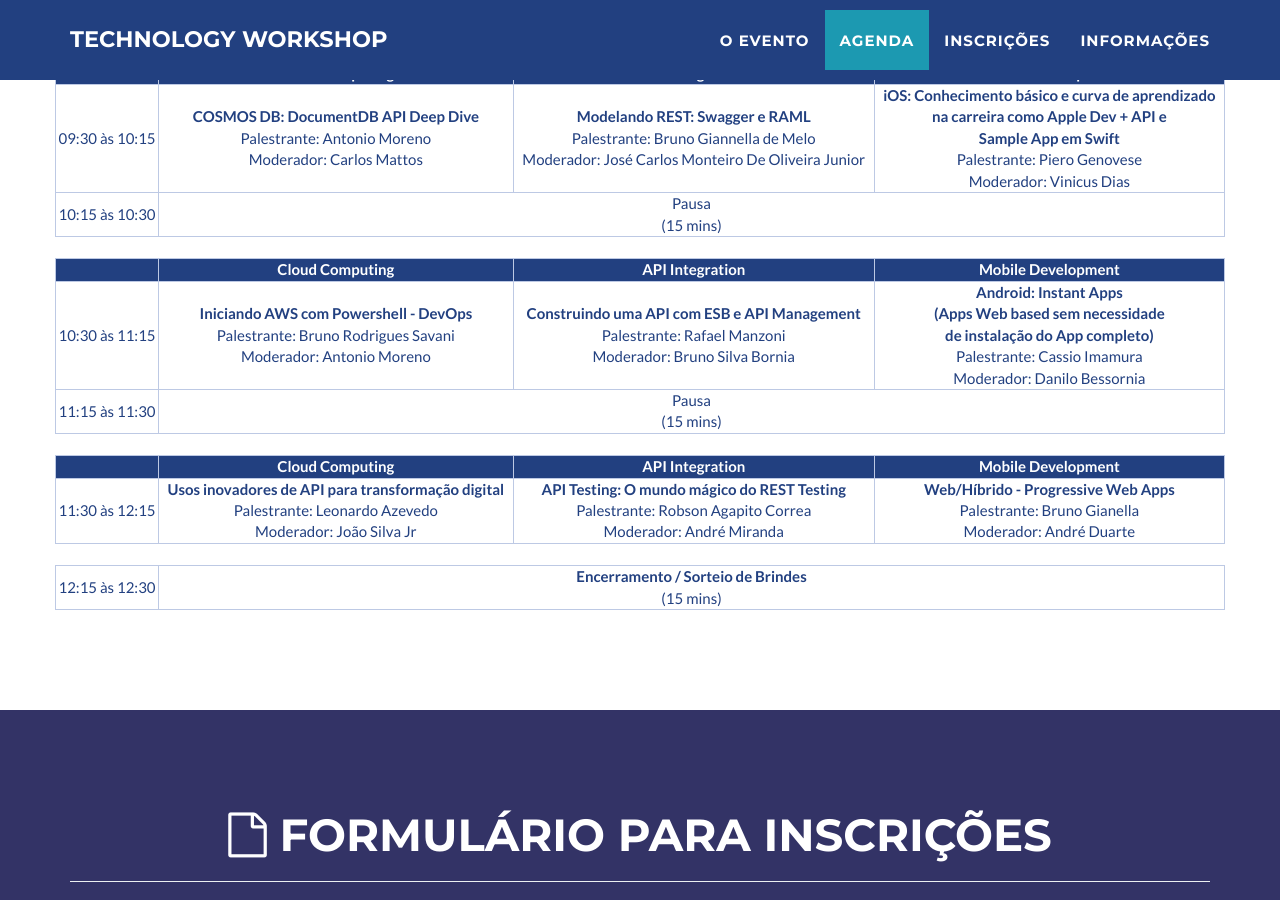
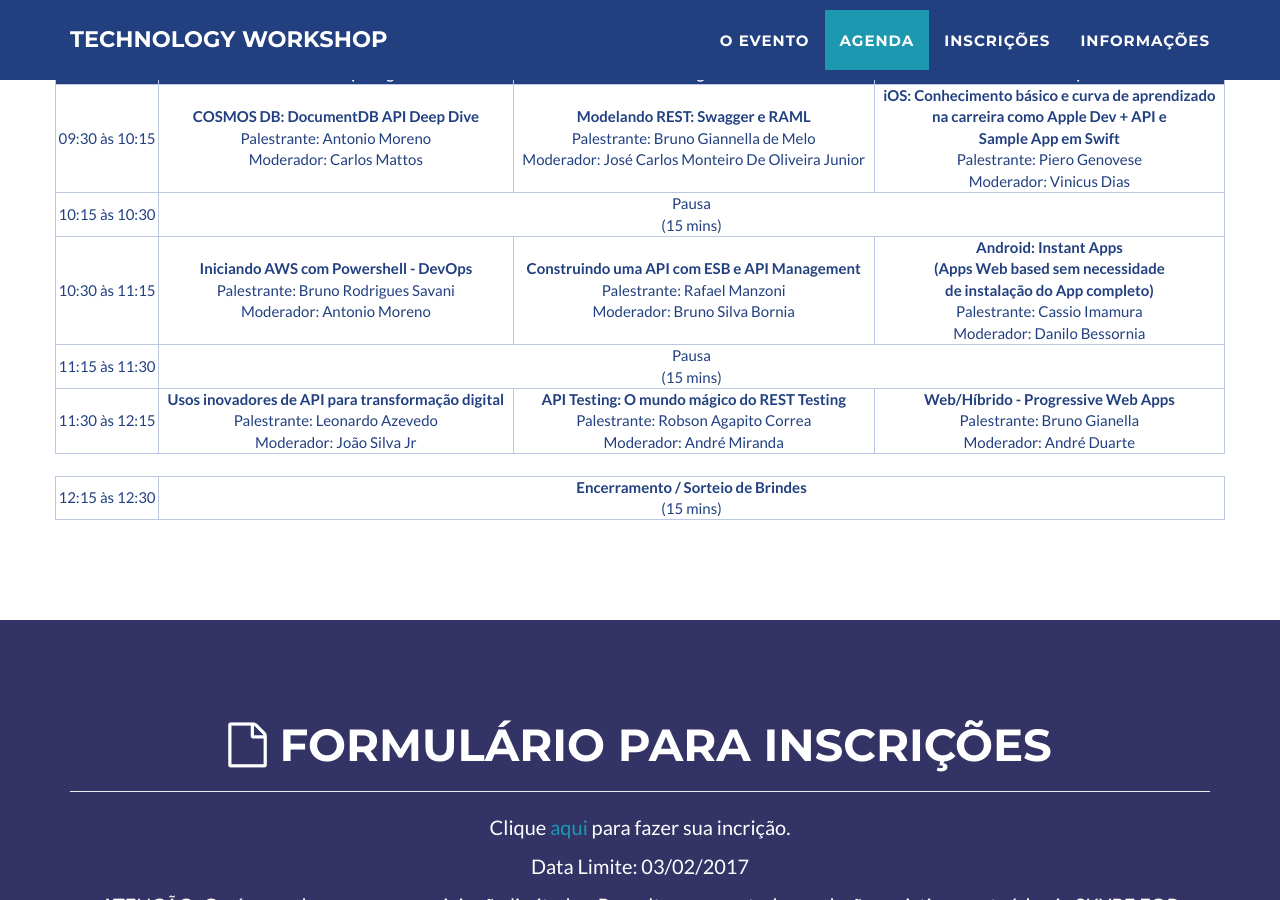
Before and after one commit to gft-technical-practices/2017-workshop-2, a Jekyll site: the page built from index.html, in a window 1280 px wide and 900 px high, scrolled down 1584 px. Built offline with Jekyll 4.4.1, drawn with Linux system fonts in a browser that asks for light colours.

Commit message:
Update agenda.html

```diff
--- a/_includes/agenda.html
+++ b/_includes/agenda.html
@@ -71,17 +71,6 @@
 		</tr>
 
 		<tr>
-			<td align="center" class="spacer" colspan="4">&nbsp;</td>
-		</tr>
-
-		<tr class="custom-header">
-			<td></td>
-			<td align="center"><b>Cloud Computing</b></td>
-			<td align="center"><b>API Integration</b></td>
-			<td align="center"><b>Mobile Development</b></td>
-		</tr>
-
-		<tr>
 			<td align="center">10:30 às 11:15</td>
 			<td align="center">
 				<b>Iniciando AWS com Powershell - DevOps</b>
@@ -103,17 +92,6 @@
 		<tr>
 			<td align="center">11:15 às 11:30</td>
 			<td align="center" colspan="3">Pausa<br/>(15 mins)</td>
-		</tr>
-
-		<tr>
-			<td align="center" class="spacer" colspan="4">&nbsp;</td>
-		</tr>
-
-		<tr class="custom-header">
-			<td></td>
-			<td align="center"><b>Cloud Computing</b></td>
-			<td align="center"><b>API Integration</b></td>
-			<td align="center"><b>Mobile Development</b></td>
 		</tr>
 
 		<tr>
```
